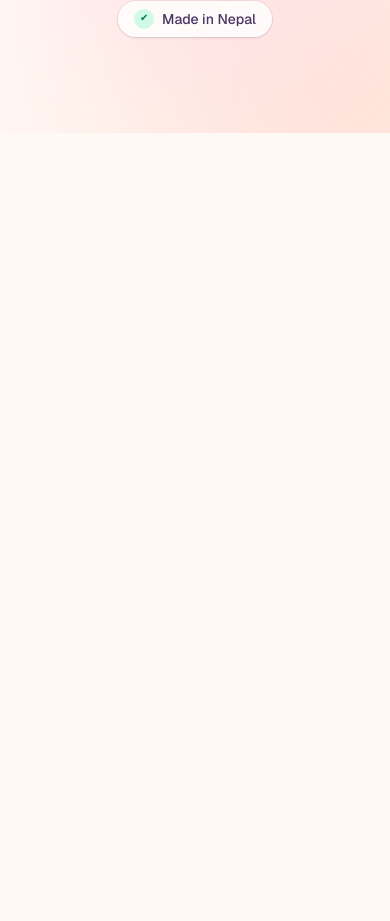
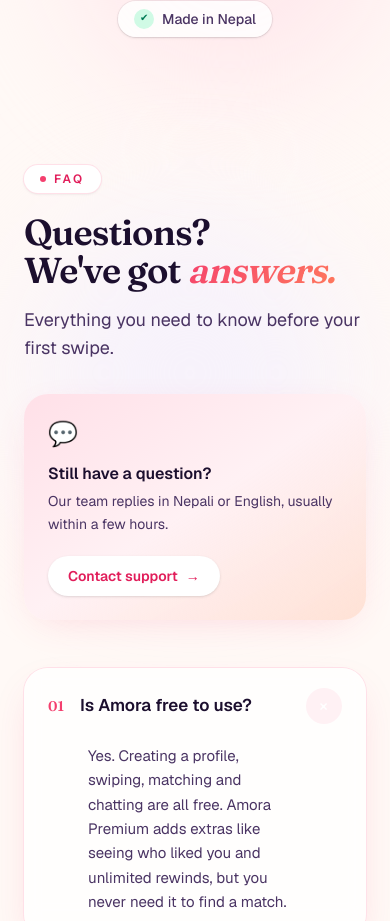
Before and after one commit to mijashsunar10/Dating_app, a Next.js app: page / in a window 390 px wide. Shown: the part 11079-12000 px from the top of the page. Before the commit the page ends 11212 px from the top, so only its background shows below. Built offline with nearby package versions, Linux system fonts and the light colour scheme.

Commit message:
Add FAQ accordion and footer with final CTA

```diff
--- /dev/null
+++ b/src/app/faq.tsx
@@ -0,0 +1,85 @@
+const faqs = [
+  {
+    q: "Is Amora free to use?",
+    a: "Yes. Creating a profile, swiping, matching and chatting are all free. Amora Premium adds extras like seeing who liked you and unlimited rewinds, but you never need it to find a match.",
+  },
+  {
+    q: "How does photo verification work?",
+    a: "You take a quick live selfie and we compare it to your profile photos. Once it matches, you get the blue ✔ badge so others know you're real. It takes under a minute.",
+  },
+  {
+    q: "Will my phone number be shown to matches?",
+    a: "Never. Chats, voice calls and video dates all happen inside Amora. You decide if and when to share your number.",
+  },
+  {
+    q: "Can I hide my profile from people I know?",
+    a: "Yes. You can hide from your contacts, block specific people, pause your profile or go incognito so only people you like can see you.",
+  },
+  {
+    q: "Is Amora only for people in Nepal?",
+    a: "Amora is built for Nepal first, from Kathmandu to Dharan, but Nepalis abroad can join too and set their location to wherever they want to meet.",
+  },
+  {
+    q: "What should I do if someone makes me uncomfortable?",
+    a: "Tap Report on their profile or chat. A real person from our safety team reviews every report within 24 hours, and you can block them instantly.",
+  },
+];
+
+export default function Faq() {
+  return (
+    <section id="faq" className="relative isolate mx-auto w-full max-w-7xl scroll-mt-6 px-6 pb-24 pt-8">
+      <div className="pointer-events-none absolute inset-0 -z-10">
+        <div className="absolute right-10 top-20 h-80 w-80 rounded-full bg-plum-50 blur-3xl" />
+        <div className="absolute bottom-0 left-0 h-72 w-72 rounded-full bg-peach/40 blur-3xl" />
+      </div>
+
+      <div className="grid gap-12 lg:grid-cols-[0.8fr_1.2fr] lg:gap-20">
+        {/* Left: heading + help card */}
+        <div className="lg:sticky lg:top-10 lg:self-start">
+          <p className="inline-flex items-center gap-2 rounded-full bg-white px-4 py-1.5 text-xs font-semibold uppercase tracking-[0.2em] text-rose-600 shadow-sm ring-1 ring-rose-100">
+            <span className="h-1.5 w-1.5 rounded-full bg-rose-500" /> FAQ
+          </p>
+          <h2 className="mt-5 font-display text-4xl font-semibold leading-[1.08] tracking-tight text-plum-900 sm:text-5xl">
+            Questions? <br />
+            We&apos;ve got <span className="text-love italic">answers.</span>
+          </h2>
+          <p className="mt-4 max-w-sm text-lg text-plum-700">Everything you need to know before your first swipe.</p>
+
+          <div className="mt-8 max-w-sm rounded-3xl bg-gradient-to-br from-rose-100 via-rose-50 to-peach/60 p-6 shadow-[0_10px_40px_-14px_rgba(244,63,110,0.2)]">
+            <p className="text-2xl">💬</p>
+            <p className="mt-3 font-semibold text-plum-900">Still have a question?</p>
+            <p className="mt-1 text-sm leading-relaxed text-plum-700">Our team replies in Nepali or English, usually within a few hours.</p>
+            <a
+              href="mailto:hello@amora.example"
+              className="group mt-5 inline-flex items-center gap-2 rounded-full bg-white px-5 py-2.5 text-sm font-semibold text-rose-600 shadow-sm transition hover:-translate-y-0.5 hover:shadow-md"
+            >
+              Contact support <span className="transition group-hover:translate-x-1">→</span>
+            </a>
+          </div>
+        </div>
+
+        {/* Right: accordion */}
+        <div className="space-y-3">
+          {faqs.map((f, i) => (
+            <details
+              key={f.q}
+              open={i === 0}
+              className="group rounded-3xl bg-white/80 px-6 shadow-[0_8px_30px_-14px_rgba(28,15,46,0.12)] backdrop-blur transition duration-300 open:shadow-[0_16px_40px_-14px_rgba(244,63,110,0.25)] open:ring-1 open:ring-rose-100"
+            >
+              <summary className="flex cursor-pointer list-none items-center justify-between gap-6 py-5 text-left [&::-webkit-details-marker]:hidden">
+                <span className="flex items-center gap-4">
+                  <span className="font-display text-sm font-semibold text-rose-300 group-open:text-rose-500">{String(i + 1).padStart(2, "0")}</span>
+                  <span className="text-[17px] font-semibold text-plum-900">{f.q}</span>
+                </span>
+                <span className="grid h-9 w-9 shrink-0 place-items-center rounded-full bg-rose-50 text-lg text-rose-600 transition duration-300 group-open:rotate-45 group-open:bg-love group-open:text-white">
+                  +
+                </span>
+              </summary>
+              <p className="pb-6 pl-10 pr-12 text-[15px] leading-relaxed text-plum-700">{f.a}</p>
+            </details>
+          ))}
+        </div>
+      </div>
+    </section>
+  );
+}
--- /dev/null
+++ b/src/app/footer.tsx
@@ -0,0 +1,86 @@
+const columns = [
+  { title: "Amora", links: [{ label: "Discover", href: "#features" }, { label: "How it works", href: "#how-it-works" }, { label: "Love stories", href: "#stories" }, { label: "Premium", href: "#" }] },
+  { title: "Safety", links: [{ label: "Safety tips", href: "#safety" }, { label: "Verification", href: "#safety" }, { label: "Report a user", href: "#" }, { label: "Community guidelines", href: "#" }] },
+  { title: "Company", links: [{ label: "About us", href: "#" }, { label: "Careers", href: "#" }, { label: "Press", href: "#" }, { label: "FAQ", href: "#faq" }] },
+];
+
+const socials = [
+  { label: "Instagram", path: "M7 2h10a5 5 0 0 1 5 5v10a5 5 0 0 1-5 5H7a5 5 0 0 1-5-5V7a5 5 0 0 1 5-5Zm5 5.5a4.5 4.5 0 1 0 0 9 4.5 4.5 0 0 0 0-9Zm0 2a2.5 2.5 0 1 1 0 5 2.5 2.5 0 0 1 0-5ZM17.5 6a1 1 0 1 0 0 2 1 1 0 0 0 0-2Z" },
+  { label: "Facebook", path: "M14 8V6.5c0-.8.2-1.5 1.5-1.5H17V2h-2.6C11.6 2 11 3.9 11 5.9V8H9v3h2v11h3V11h2.5l.5-3h-3Z" },
+  { label: "TikTok", path: "M16.5 2h-3v13.2a2.8 2.8 0 1 1-2-2.7V9.4a5.8 5.8 0 1 0 5 5.8V8.6a7 7 0 0 0 4 1.3v-3a4 4 0 0 1-4-4V2Z" },
+];
+
+export default function Footer() {
+  return (
+    <footer className="relative isolate mx-auto w-full max-w-7xl px-6 pb-10">
+      {/* Final CTA */}
+      <div className="relative overflow-hidden rounded-[2.5rem] bg-gradient-to-br from-rose-100 via-rose-50 to-peach/70 px-6 py-14 text-center shadow-[0_20px_60px_-20px_rgba(244,63,110,0.3)] sm:px-12">
+        <span className="pointer-events-none absolute -left-6 -top-10 select-none text-[9rem] leading-none text-white/60">♥</span>
+        <span className="pointer-events-none absolute -bottom-12 -right-4 select-none text-[11rem] leading-none text-white/60">♥</span>
+        <h2 className="relative mx-auto max-w-2xl font-display text-4xl font-semibold leading-[1.1] tracking-tight text-plum-900 sm:text-5xl">
+          Your next chiya date is <span className="text-love italic">one swipe away.</span>
+        </h2>
+        <p className="relative mx-auto mt-4 max-w-md text-lg text-plum-700">Join thousands of verified singles across Nepal. Free, safe and made for you.</p>
+        <a
+          href="#"
+          className="bg-love group relative mt-8 inline-flex items-center gap-2 rounded-full px-8 py-4 text-base font-semibold text-white shadow-lg shadow-rose-500/30 transition hover:-translate-y-0.5 hover:shadow-xl hover:shadow-rose-500/40"
+        >
+          Start matching — it&apos;s free <span className="transition group-hover:translate-x-1">→</span>
+        </a>
+      </div>
+
+      {/* Links */}
+      <div className="mt-16 grid gap-10 border-t border-rose-100 pt-12 sm:grid-cols-2 lg:grid-cols-[1.4fr_1fr_1fr_1fr]">
+        <div>
+          <a href="#" className="flex items-center gap-2.5 font-display text-2xl font-semibold tracking-tight text-plum-900">
+            <span className="bg-love grid h-10 w-10 place-items-center rounded-2xl text-lg text-white shadow-lg shadow-rose-500/30">♥</span>
+            Amora
+          </a>
+          <p className="mt-4 max-w-xs text-[15px] leading-relaxed text-plum-700">Real people. Real connections. The dating platform made for how Nepal actually dates.</p>
+          <div className="mt-6 flex gap-2.5">
+            {socials.map((s) => (
+              <a
+                key={s.label}
+                href="#"
+                aria-label={s.label}
+                className="grid h-10 w-10 place-items-center rounded-full bg-white text-plum-700 shadow-sm ring-1 ring-plum-900/5 transition hover:-translate-y-0.5 hover:bg-rose-50 hover:text-rose-600"
+              >
+                <svg viewBox="0 0 24 24" className="h-[18px] w-[18px] fill-current" aria-hidden>
+                  <path d={s.path} fillRule="evenodd" />
+                </svg>
+              </a>
+            ))}
+          </div>
+        </div>
+
+        {columns.map((c) => (
+          <div key={c.title}>
+            <p className="text-sm font-semibold uppercase tracking-wider text-plum-900">{c.title}</p>
+            <ul className="mt-4 space-y-3">
+              {c.links.map((l) => (
+                <li key={l.label}>
+                  <a href={l.href} className="text-[15px] text-plum-700 transition hover:text-rose-600">
+                    {l.label}
+                  </a>
+                </li>
+              ))}
+            </ul>
+          </div>
+        ))}
+      </div>
+
+      {/* Bottom bar */}
+      <div className="mt-12 flex flex-col items-center justify-between gap-4 border-t border-rose-100 pt-6 text-sm text-plum-500 sm:flex-row">
+        <p>© {new Date().getFullYear()} Amora. All rights reserved.</p>
+        <p className="flex items-center gap-1.5">
+          Made with <span className="text-rose-500">♥</span> in Nepal 🇳🇵
+        </p>
+        <div className="flex gap-5">
+          <a href="#" className="transition hover:text-rose-600">Privacy</a>
+          <a href="#" className="transition hover:text-rose-600">Terms</a>
+          <a href="#" className="transition hover:text-rose-600">Cookies</a>
+        </div>
+      </div>
+    </footer>
+  );
+}
--- a/src/app/page.tsx
+++ b/src/app/page.tsx
@@ -4,6 +4,8 @@ import Features from "./features";
 import HowItWorks from "./how-it-works";
 import SuccessStories from "./success-stories";
 import Safety from "./safety";
+import Faq from "./faq";
+import Footer from "./footer";
 
 import srijana from "../../public/photos/srijana.jpg";
 import prakriti from "../../public/photos/prakriti.jpg";
@@ -178,6 +180,8 @@ export default function Home() {
       <HowItWorks />
       <SuccessStories />
       <Safety />
+      <Faq />
+      <Footer />
     </main>
   );
 }
```
